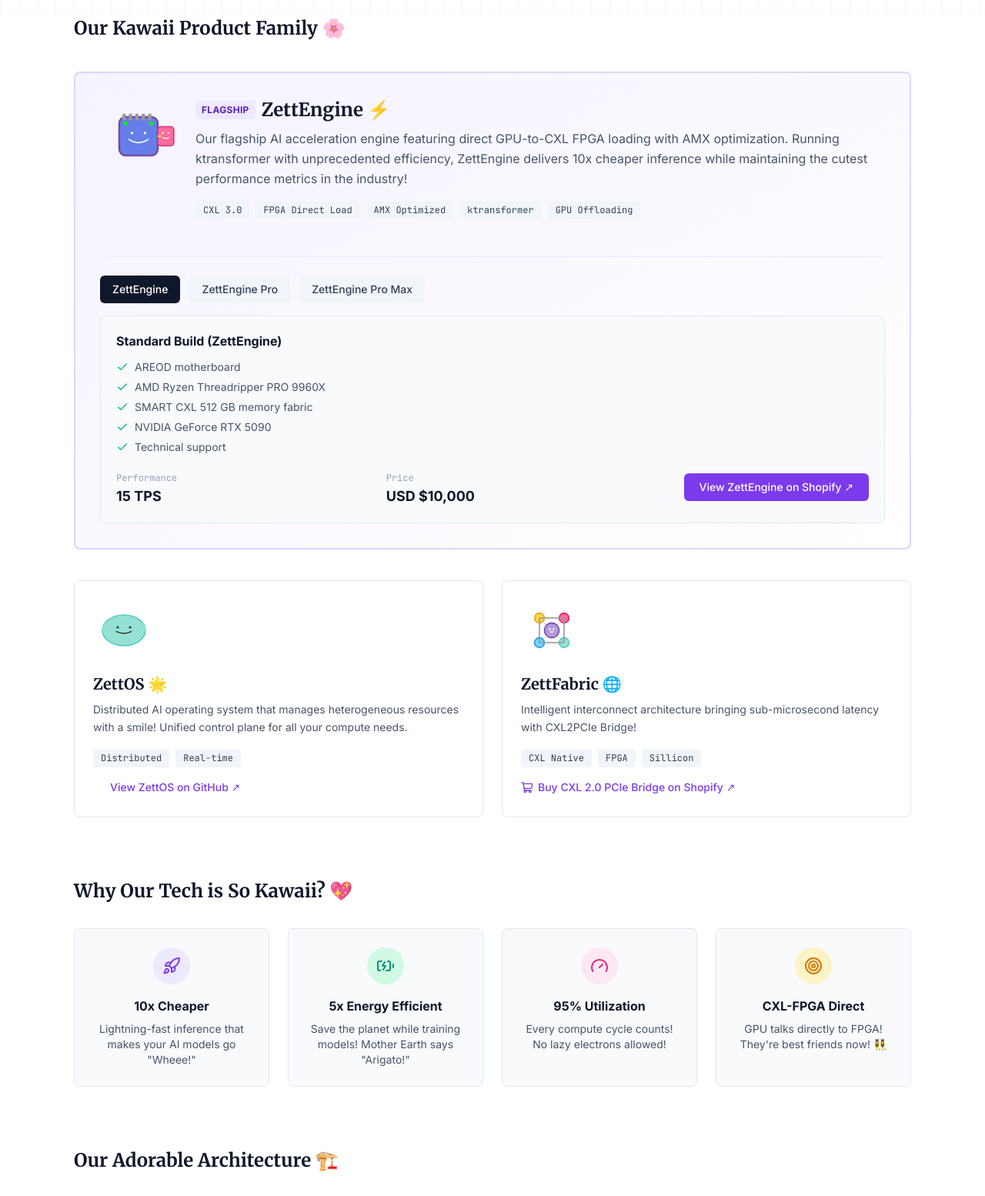
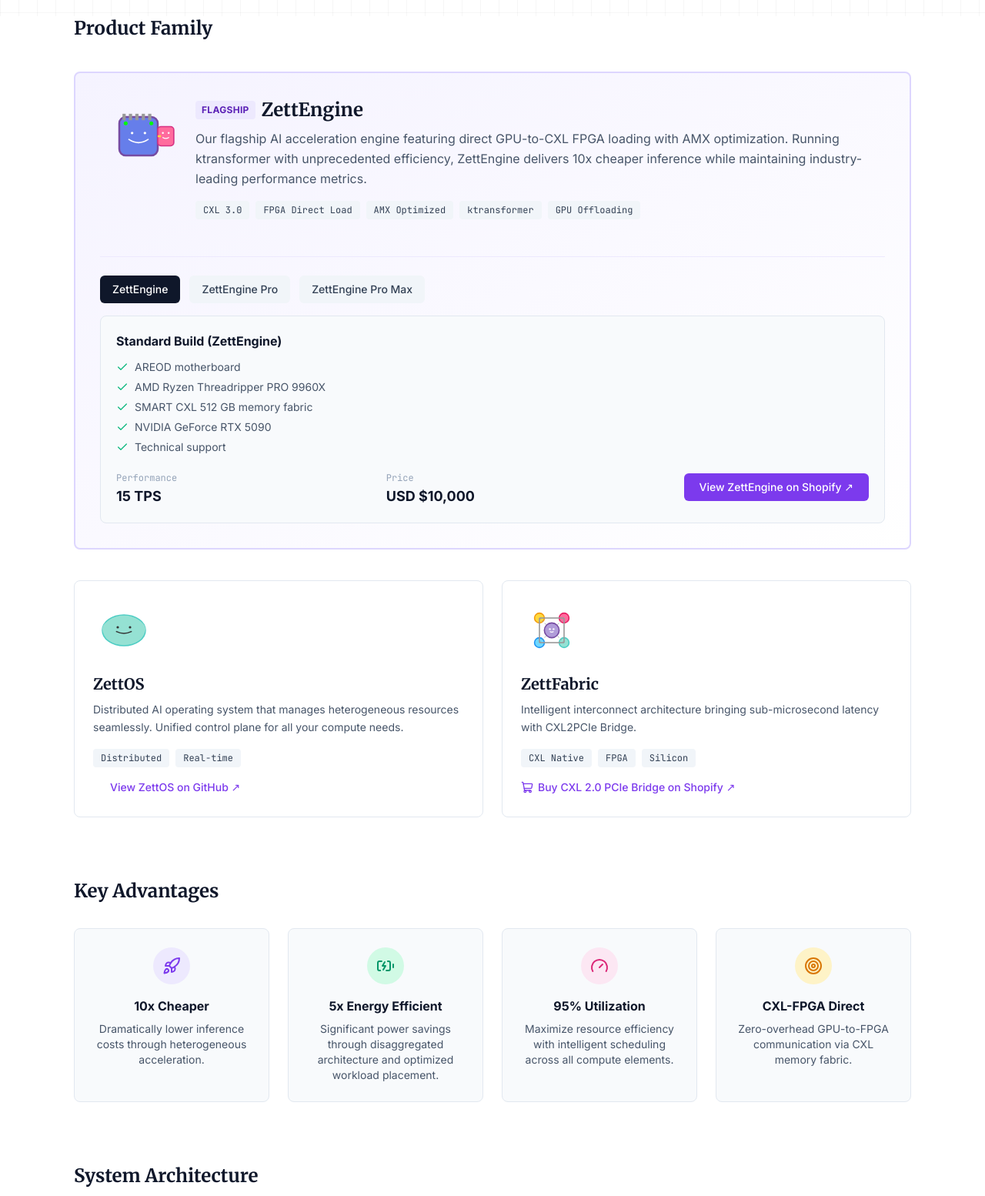
Before and after one commit to CXLMemUring/Zettai.github.io, a plain HTML site: page index.html in a window 1280 px wide. Shown: the part 800-2354 px from the top of the page at 77% size. Drawn offline with nearby package versions, Linux system fonts and the light colour scheme.

Commit message:
Revise content in index.html for clarity and professionalism, enhancing messaging around AI infrastructure and performance

```diff
--- a/index.html
+++ b/index.html
@@ -156,7 +156,7 @@
                 Redefining AI Infrastructure with <br class="hidden md:block" />
                 Fully Disaggregated, Fully Heterogeneous Architecture
             </p>
-            <p class="text-lg text-slate-500 mb-8">Making AI Infrastructure Adorable and Powerful! 💫</p>
+            <p class="text-lg text-slate-500 mb-8">Next-Generation AI Infrastructure, Engineered for Performance and Efficiency</p>
 
             <div class="flex flex-col md:flex-row justify-center items-center gap-4 md:gap-12 text-slate-700 font-mono text-sm border-t border-b border-slate-100 py-6 bg-white/50 backdrop-blur-sm">
                 <div class="flex items-center gap-2">
@@ -181,7 +181,7 @@
         <!-- Products Section -->
         <section id="products" class="space-y-10 mb-20">
             <h2 class="text-2xl font-serif font-bold text-slate-900 flex items-center gap-2">
-                Our Kawaii Product Family 🌸
+                Product Family
             </h2>
 
             <!-- ZettEngine - Featured -->
@@ -214,12 +214,12 @@
                     <div class="flex-1">
                         <div class="flex items-center gap-2 mb-2">
                             <span class="bg-brand-100 text-brand-800 text-xs font-bold px-2 py-1 rounded uppercase tracking-wide">Flagship</span>
-                            <h3 class="text-2xl font-serif font-bold text-slate-900">ZettEngine ⚡</h3>
+                            <h3 class="text-2xl font-serif font-bold text-slate-900">ZettEngine</h3>
                         </div>
                         <p class="text-slate-600 mb-4 leading-relaxed">
                             Our flagship AI acceleration engine featuring direct GPU-to-CXL FPGA loading with AMX optimization.
                             Running ktransformer with unprecedented efficiency, ZettEngine delivers 10x cheaper inference
-                            while maintaining the cutest performance metrics in the industry!
+                            while maintaining industry-leading performance metrics.
                         </p>
                         <div class="flex flex-wrap gap-2 mb-6">
                             <span class="bg-slate-100 text-slate-700 text-xs font-mono font-medium px-2.5 py-1 rounded">CXL 3.0</span>
@@ -324,9 +324,9 @@
                             <path d="M 38 52 Q 50 58 62 52" stroke="#333" stroke-width="2" fill="none" stroke-linecap="round"/>
                         </svg>
                     </div>
-                    <h3 class="text-xl font-serif font-bold text-slate-900 mb-2">ZettOS 🌟</h3>
+                    <h3 class="text-xl font-serif font-bold text-slate-900 mb-2">ZettOS</h3>
                     <p class="text-sm text-slate-600 mb-4 leading-relaxed">
-                        Distributed AI operating system that manages heterogeneous resources with a smile! Unified control plane for all your compute needs.
+                        Distributed AI operating system that manages heterogeneous resources seamlessly. Unified control plane for all your compute needs.
                     </p>
                     <div class="flex flex-wrap gap-2 mb-4">
                         <span class="bg-slate-100 text-slate-700 text-xs font-mono font-medium px-2.5 py-1 rounded">Distributed</span>
@@ -358,14 +358,14 @@
                             <path d="M 47 52 Q 50 54 53 52" stroke="white" stroke-width="1.5" fill="none"/>
                         </svg>
                     </div>
-                    <h3 class="text-xl font-serif font-bold text-slate-900 mb-2">ZettFabric 🌐</h3>
+                    <h3 class="text-xl font-serif font-bold text-slate-900 mb-2">ZettFabric</h3>
                     <p class="text-sm text-slate-600 mb-4 leading-relaxed">
-                        Intelligent interconnect architecture bringing sub-microsecond latency with CXL2PCIe Bridge!
+                        Intelligent interconnect architecture bringing sub-microsecond latency with CXL2PCIe Bridge.
                     </p>
                     <div class="flex flex-wrap gap-2 mb-4">
                         <span class="bg-slate-100 text-slate-700 text-xs font-mono font-medium px-2.5 py-1 rounded">CXL Native</span>
                         <span class="bg-slate-100 text-slate-700 text-xs font-mono font-medium px-2.5 py-1 rounded">FPGA</span>
-                        <span class="bg-slate-100 text-slate-700 text-xs font-mono font-medium px-2.5 py-1 rounded">Sillicon</span>
+                        <span class="bg-slate-100 text-slate-700 text-xs font-mono font-medium px-2.5 py-1 rounded">Silicon</span>
                     </div>
                     <a href="https://zett-ai.myshopify.com/products/cxl2-0-pcie-bridge?variant=50860191252768" target="_blank" rel="noopener noreferrer" class="inline-flex items-center gap-1.5 text-sm font-medium text-brand-600 hover:text-brand-800 transition-colors">
                         <i data-lucide="shopping-cart" class="w-4 h-4"></i>
@@ -377,14 +377,14 @@
 
         <!-- Features Section -->
         <section id="features" class="mb-20">
-            <h2 class="text-2xl font-serif font-bold text-slate-900 mb-8">Why Our Tech is So Kawaii? 💖</h2>
+            <h2 class="text-2xl font-serif font-bold text-slate-900 mb-8">Key Advantages</h2>
             <div class="grid grid-cols-1 sm:grid-cols-2 lg:grid-cols-4 gap-6">
                 <div class="bg-slate-50 border border-slate-200 rounded-lg p-6 text-center">
                     <div class="w-12 h-12 mx-auto mb-4 rounded-full bg-brand-100 flex items-center justify-center">
                         <i data-lucide="rocket" class="w-6 h-6 text-brand-600"></i>
                     </div>
                     <h4 class="font-bold text-slate-900 mb-2">10x Cheaper</h4>
-                    <p class="text-sm text-slate-600">Lightning-fast inference that makes your AI models go "Wheee!"</p>
+                    <p class="text-sm text-slate-600">Dramatically lower inference costs through heterogeneous acceleration.</p>
                 </div>
 
                 <div class="bg-slate-50 border border-slate-200 rounded-lg p-6 text-center">
@@ -392,7 +392,7 @@
                         <i data-lucide="battery-charging" class="w-6 h-6 text-emerald-600"></i>
                     </div>
                     <h4 class="font-bold text-slate-900 mb-2">5x Energy Efficient</h4>
-                    <p class="text-sm text-slate-600">Save the planet while training models! Mother Earth says "Arigato!"</p>
+                    <p class="text-sm text-slate-600">Significant power savings through disaggregated architecture and optimized workload placement.</p>
                 </div>
 
                 <div class="bg-slate-50 border border-slate-200 rounded-lg p-6 text-center">
@@ -400,7 +400,7 @@
                         <i data-lucide="gauge" class="w-6 h-6 text-pink-600"></i>
                     </div>
                     <h4 class="font-bold text-slate-900 mb-2">95% Utilization</h4>
-                    <p class="text-sm text-slate-600">Every compute cycle counts! No lazy electrons allowed!</p>
+                    <p class="text-sm text-slate-600">Maximize resource efficiency with intelligent scheduling across all compute elements.</p>
                 </div>
 
                 <div class="bg-slate-50 border border-slate-200 rounded-lg p-6 text-center">
@@ -408,14 +408,14 @@
                         <i data-lucide="target" class="w-6 h-6 text-amber-600"></i>
                     </div>
                     <h4 class="font-bold text-slate-900 mb-2">CXL-FPGA Direct</h4>
-                    <p class="text-sm text-slate-600">GPU talks directly to FPGA! They're best friends now! 👯‍♀️</p>
+                    <p class="text-sm text-slate-600">Zero-overhead GPU-to-FPGA communication via CXL memory fabric.</p>
                 </div>
             </div>
         </section>
 
         <!-- Architecture Section -->
         <section class="mb-20">
-            <h2 id="technology" class="text-2xl font-serif font-bold text-slate-900 mb-8">Our Adorable Architecture 🏗️</h2>
+            <h2 id="technology" class="text-2xl font-serif font-bold text-slate-900 mb-8">System Architecture</h2>
             <div class="bg-slate-50 border border-slate-200 rounded-lg p-6 md:p-8 overflow-x-auto">
                 <svg width="600" height="400" viewBox="0 0 600 400" xmlns="http://www.w3.org/2000/svg" class="mx-auto max-w-full h-auto">
                     <defs>
@@ -523,16 +523,16 @@
     <!-- Footer -->
     <footer id="contact" class="bg-slate-50 border-t border-slate-200 py-12 mt-12">
         <div class="max-w-6xl mx-auto px-4 text-center space-y-4">
-            <h3 class="font-serif font-bold text-slate-900 text-lg">Let's Build the Future Together! 🌈</h3>
-            <p class="text-sm text-slate-500">Making AI Infrastructure Adorable Since 2025</p>
+            <h3 class="font-serif font-bold text-slate-900 text-lg">Let's Build the Future Together</h3>
+            <p class="text-sm text-slate-500">Pioneering AI Infrastructure Since 2025</p>
             <div class="flex justify-center items-center gap-4">
                 <a href="mailto:vickie@zettai.us" class="inline-flex items-center gap-1.5 text-sm font-mono text-brand-600 hover:underline">
                     <i data-lucide="mail" class="w-4 h-4"></i>
-                    📧 vickie@zettai.us
+                    vickie@zettai.us
                 </a>
             </div>
             <p class="text-xs text-slate-400 pt-4 border-t border-slate-200 font-mono">
-                &copy; 2025 zett.ai Absolute Technology - Where Performance Meets Kawaii 💝
+                &copy; 2025 zett.ai Absolute Technology
             </p>
         </div>
     </footer>
```
